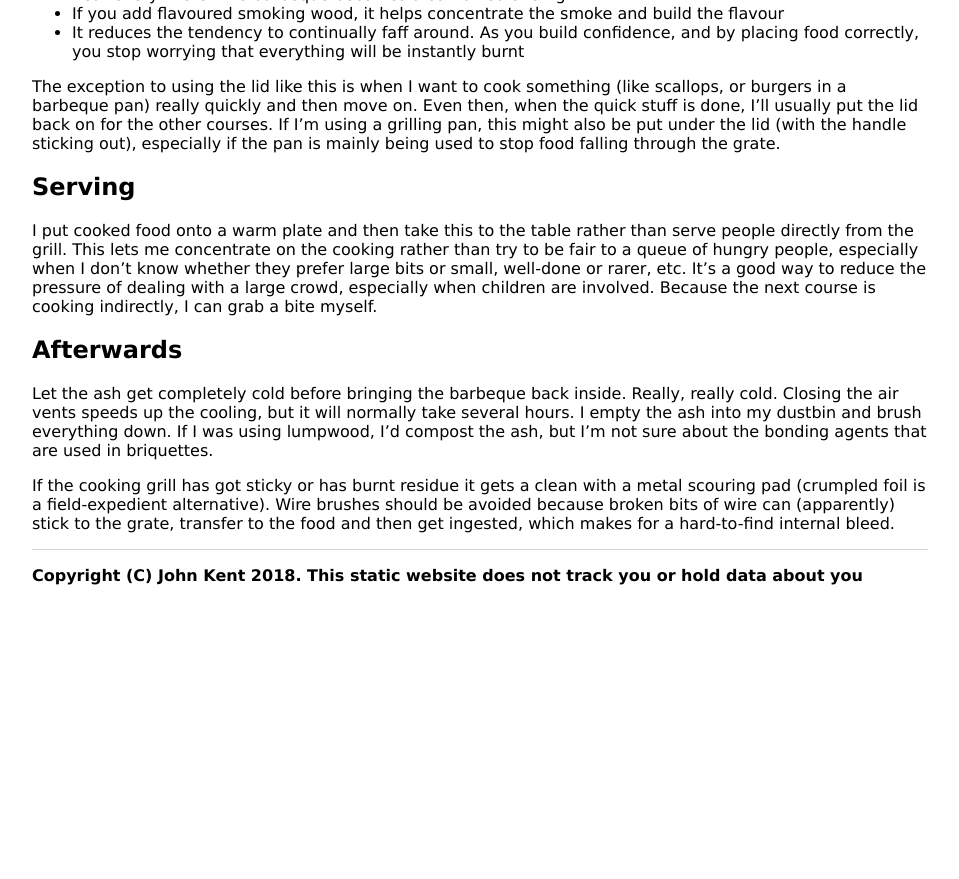
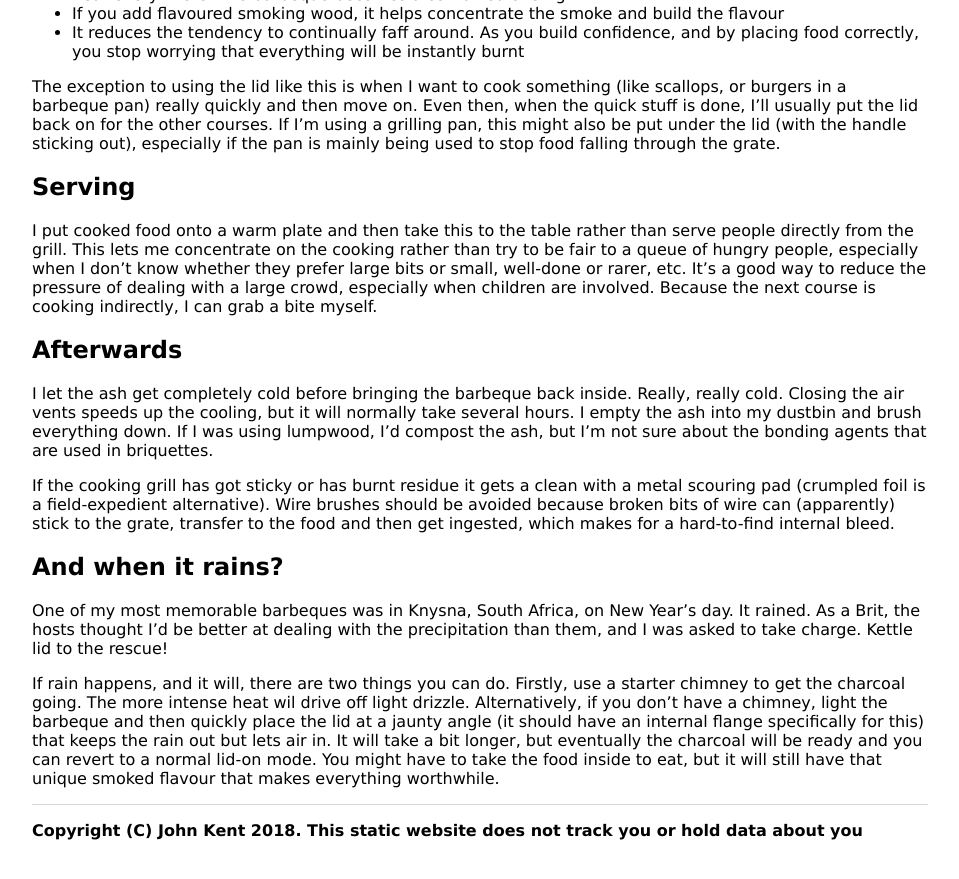
Before and after one commit to KineticLensman/KineticLensman.github.io, a Jekyll site: the page built from _posts/2018-08-12-barbecue-part1.md, in a window 1280 px wide and 900 px high, scrolled down 2101 px. Shown: the top 879 px of the window, without its empty margins (160-1119 px from the left). Built offline with Jekyll 4.4.1, drawn with Linux system fonts in a browser that asks for light colours; before the commit the page ends 2746 px from its top, so only the background shows below that.

Commit message:
added 'if it rains'

```diff
--- a/_posts/2018-08-12-barbecue-part1.md
+++ b/_posts/2018-08-12-barbecue-part1.md
@@ -63,6 +63,12 @@ I put cooked food onto a warm plate and then take this to the table rather than
 
 ## Afterwards
 
-Let the ash get completely cold before bringing the barbeque back inside. Really, really cold. Closing the air vents speeds up the cooling, but it will normally take several hours. I empty the ash into my dustbin and brush everything down. If I was using lumpwood, I'd compost the ash, but I'm not sure about the bonding agents that are used in briquettes.
+I let the ash get completely cold before bringing the barbeque back inside. Really, really cold. Closing the air vents speeds up the cooling, but it will normally take several hours. I empty the ash into my dustbin and brush everything down. If I was using lumpwood, I'd compost the ash, but I'm not sure about the bonding agents that are used in briquettes.
 
 If the cooking grill has got sticky or has burnt residue it gets a clean with a metal scouring pad (crumpled foil is a field-expedient alternative). Wire brushes should be avoided because broken bits of wire can (apparently) stick to the grate, transfer to the food and then get ingested, which makes for a hard-to-find internal bleed.
+
+## And when it rains?
+
+One of my most memorable barbeques was in Knysna, South Africa, on New Year's day. It rained. As a Brit, the hosts thought I'd be better at dealing with the precipitation than them, and I was asked to take charge. Kettle lid to the rescue!
+
+If rain happens, and it will, there are two things you can do. Firstly, use a starter chimney to get the charcoal going. The more intense heat wil drive off light drizzle. Alternatively, if you don't have a chimney, light the barbeque and then quickly place the lid at a jaunty angle (it should have an internal flange specifically for this) that keeps the rain out but lets air in. It will take a bit longer, but eventually the charcoal will be ready and you can revert to a normal lid-on mode. You might have to take the food inside to eat, but it will still have that unique smoked flavour that makes everything worthwhile.
```
